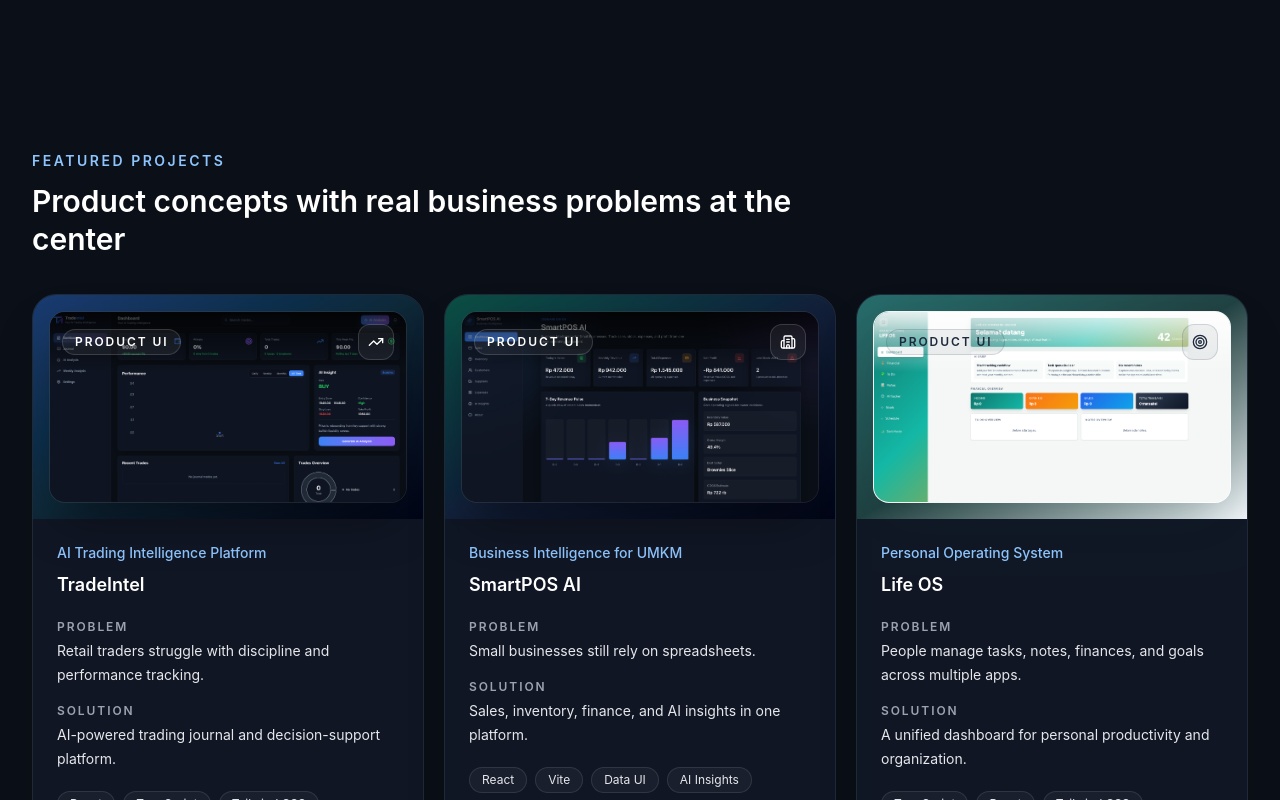
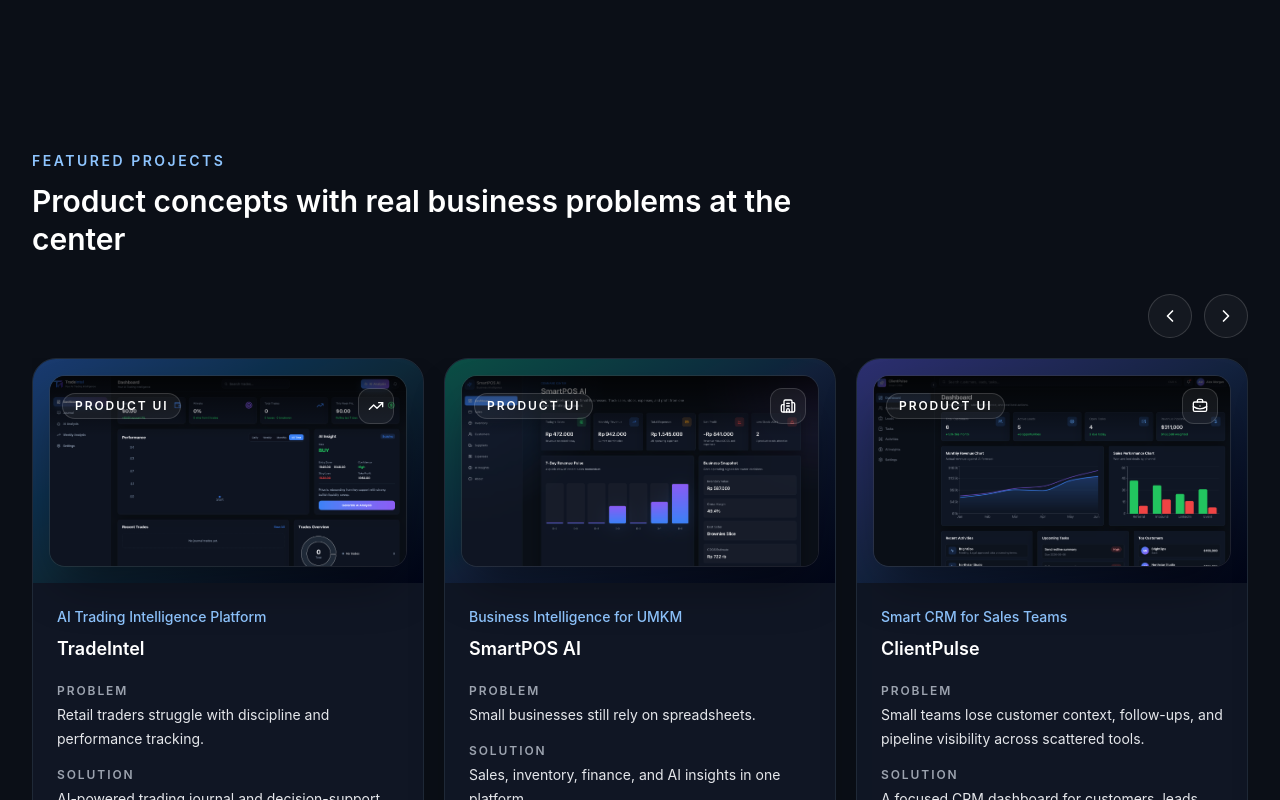
Before and after one commit to juliochrist/Porto-web, a React (Vite) app: page / in a window 1280 px wide. Shown: the part 2000-2800 px from the top of the page. Built offline with nearby package versions, Linux system fonts and the light colour scheme.

Commit message:
Add ClientPulse project carousel updates

```diff
--- a/src/App.tsx
+++ b/src/App.tsx
@@ -1,12 +1,14 @@
+import { useEffect, useState } from 'react'
 import { motion } from 'framer-motion'
 import {
   ArrowRight,
-  BadgeCheck,
   BarChart3,
   BrainCircuit,
   BriefcaseBusiness,
   Building2,
   CheckCircle2,
+  ChevronLeft,
+  ChevronRight,
   Code2,
   ExternalLink,
   Layers3,
@@ -28,6 +30,7 @@ const fadeUp = {
 const navItems = ['About', 'Journey', 'Projects', 'Skills', 'Vision', 'Contact']
 
 const githubUrl = 'https://github.com/juliochrist?tab=repositories'
+const linkedinUrl = 'https://www.linkedin.com/in/juliochrist2069/'
 const avatarUrl = '/avatar/julio-christianto.jpg'
 
 const timeline = [
@@ -86,6 +89,19 @@ const projects = [
     githubUrl: 'https://github.com/juliochrist/smartpos-ai',
   },
   {
+    name: 'ClientPulse',
+    tagline: 'Smart CRM for Sales Teams',
+    problem: 'Small teams lose customer context, follow-ups, and pipeline visibility across scattered tools.',
+    solution: 'A focused CRM dashboard for customers, leads, tasks, revenue pipeline, and AI-powered next actions.',
+    tech: ['React', 'TypeScript', 'CRM UI', 'AI Forecasting'],
+    color: 'from-indigo-500/35 via-blue-500/12 to-slate-950',
+    icon: BriefcaseBusiness,
+    image: '/project-screenshots/clientpulse.png',
+    imageTone: 'dark',
+    demoUrl: 'https://client-pulse-xi.vercel.app/',
+    githubUrl: 'https://github.com/juliochrist/ClientPulse',
+  },
+  {
     name: 'Life OS',
     tagline: 'Personal Operating System',
     problem: 'People manage tasks, notes, finances, and goals across multiple apps.',
@@ -118,7 +134,50 @@ const skillGroups = [
   },
 ]
 
+function getProjectVisibleCount() {
+  if (typeof window === 'undefined') {
+    return 3
+  }
+
+  if (window.innerWidth >= 1024) {
+    return 3
+  }
+
+  if (window.innerWidth >= 768) {
+    return 2
+  }
+
+  return 1
+}
+
 function App() {
+  const [projectIndex, setProjectIndex] = useState(0)
+  const [projectVisibleCount, setProjectVisibleCount] = useState(getProjectVisibleCount)
+  const maxProjectIndex = Math.max(projects.length - projectVisibleCount, 0)
+
+  useEffect(() => {
+    const handleResize = () => {
+      setProjectVisibleCount(getProjectVisibleCount())
+    }
+
+    handleResize()
+    window.addEventListener('resize', handleResize)
+
+    return () => window.removeEventListener('resize', handleResize)
+  }, [])
+
+  useEffect(() => {
+    setProjectIndex((current) => Math.min(current, maxProjectIndex))
+  }, [maxProjectIndex])
+
+  const showPreviousProject = () => {
+    setProjectIndex((current) => (current === 0 ? maxProjectIndex : current - 1))
+  }
+
+  const showNextProject = () => {
+    setProjectIndex((current) => (current === maxProjectIndex ? 0 : current + 1))
+  }
+
   return (
     <main className="min-h-screen bg-[#0B0F17] text-[#E5E7EB]">
       <nav className="fixed inset-x-0 top-0 z-50 border-b border-white/10 bg-[#0B0F17]/70 backdrop-blur-2xl">
@@ -162,9 +221,9 @@ function App() {
 
         <div className="mx-auto grid max-w-7xl gap-12 lg:grid-cols-[1.05fr_0.95fr] lg:items-center">
           <motion.div initial="hidden" animate="visible" variants={fadeUp} transition={{ duration: 0.7, ease: 'easeOut' }}>
-            <div className="mb-6 inline-flex items-center gap-2 rounded-full border border-blue-400/20 bg-blue-400/10 px-4 py-2 text-sm text-blue-100">
-              <BadgeCheck className="size-4 text-blue-300" />
-              Apple Developer Academy Applicant
+            <div className="mb-5 inline-flex items-center gap-2 rounded-full border border-blue-400/20 bg-blue-400/10 px-4 py-2 text-sm text-blue-100">
+              <Sparkles className="size-4 text-blue-300" />
+              Business-First AI Product Builder
             </div>
             <h1 className="max-w-5xl text-balance text-3xl font-semibold leading-[1.08] tracking-normal text-white sm:text-4xl lg:text-5xl">
               Building AI-Powered Products That Solve Real Problems
@@ -309,85 +368,49 @@ function App() {
       </Section>
 
       <Section id="projects" eyebrow="Featured Projects" title="Product concepts with real business problems at the center">
-        <div className="grid gap-5 lg:grid-cols-3">
-          {projects.map((project, index) => {
-            const Icon = project.icon
-            return (
-              <motion.article
-                key={project.name}
-                initial="hidden"
-                whileInView="visible"
-                viewport={{ once: true, margin: '-80px' }}
-                variants={fadeUp}
-                transition={{ duration: 0.5, delay: index * 0.08 }}
-                whileHover={{ y: -10, scale: 1.018 }}
-                className="group overflow-hidden rounded-3xl border border-[#1F2937] bg-[#111827]/85 shadow-2xl shadow-black/20 transition-colors duration-300 hover:border-blue-300/45 hover:bg-[#111827] hover:shadow-blue-950/30"
-              >
-                <div className={`h-56 bg-gradient-to-br ${project.color} p-4`}>
-                  <div
-                    className={`relative h-full overflow-hidden rounded-2xl border shadow-2xl ${
-                      project.imageTone === 'light'
-                        ? 'border-white/70 bg-white/80 shadow-emerald-950/20'
-                        : 'border-white/10 bg-black/30 shadow-black/40'
-                    }`}
-                  >
-                    <img
-                      src={project.image}
-                      alt={`${project.name} product screenshot`}
-                      className="h-full w-full object-cover object-left-top transition duration-700 group-hover:scale-105"
-                    />
-                    <div
-                      className={`absolute inset-x-0 top-0 flex items-center justify-between p-3 ${
-                        project.imageTone === 'light'
-                          ? 'bg-gradient-to-b from-white/85 to-transparent text-slate-800'
-                          : 'bg-gradient-to-b from-black/75 to-transparent text-white'
-                      }`}
-                    >
-                      <span className="rounded-full border border-current/15 bg-current/[0.06] px-3 py-1 text-xs font-semibold uppercase tracking-[0.16em]">
-                        Product UI
-                      </span>
-                      <span className="grid size-9 place-items-center rounded-xl border border-current/15 bg-current/[0.06] transition-transform duration-300 group-hover:rotate-6 group-hover:scale-110">
-                        <Icon className="size-4" />
-                      </span>
-                    </div>
-                  </div>
-                </div>
-                <div className="p-6">
-                  <p className="text-sm font-medium text-blue-300">{project.tagline}</p>
-                  <h3 className="mt-2 text-lg font-semibold text-white">{project.name}</h3>
-                  <div className="mt-5 space-y-4">
-                    <CaseLabel label="Problem" value={project.problem} />
-                    <CaseLabel label="Solution" value={project.solution} />
-                  </div>
-                  <div className="mt-5 flex flex-wrap gap-2">
-                    {project.tech.map((tech) => (
-                      <span key={tech} className="rounded-full border border-white/10 bg-white/[0.04] px-3 py-1 text-xs text-[#E5E7EB]">
-                        {tech}
-                      </span>
-                    ))}
-                  </div>
-                  <div className="mt-6 grid grid-cols-2 gap-3">
-                    <a
-                      href={project.demoUrl}
-                      target="_blank"
-                      rel="noreferrer"
-                      className="inline-flex items-center justify-center gap-2 rounded-full bg-white px-4 py-2.5 text-sm font-semibold text-[#0B0F17] transition hover:-translate-y-0.5 hover:bg-blue-100"
-                    >
-                      Live Demo <ExternalLink className="size-4" />
-                    </a>
-                    <a
-                      href={project.githubUrl}
-                      target="_blank"
-                      rel="noreferrer"
-                      className="inline-flex items-center justify-center gap-2 rounded-full border border-white/15 px-4 py-2.5 text-sm font-semibold text-white transition hover:-translate-y-0.5 hover:bg-white/[0.06]"
-                    >
-                      GitHub <Code2 className="size-4" />
-                    </a>
-                  </div>
-                </div>
-              </motion.article>
-            )
-          })}
+        <div className="mb-5 flex items-center justify-end gap-3">
+          <motion.button
+            type="button"
+            onClick={showPreviousProject}
+            aria-label="Show previous project"
+            whileTap={{ scale: 0.94 }}
+            className="grid size-11 place-items-center rounded-full border border-white/15 bg-white/[0.04] text-white transition hover:-translate-y-0.5 hover:border-blue-300/45 hover:bg-white/[0.08]"
+          >
+            <ChevronLeft className="size-5" />
+          </motion.button>
+          <motion.button
+            type="button"
+            onClick={showNextProject}
+            aria-label="Show next project"
+            whileTap={{ scale: 0.94 }}
+            className="grid size-11 place-items-center rounded-full border border-white/15 bg-white/[0.04] text-white transition hover:-translate-y-0.5 hover:border-blue-300/45 hover:bg-white/[0.08]"
+          >
+            <ChevronRight className="size-5" />
+          </motion.button>
+        </div>
+        <div className="overflow-hidden [--card-basis:100%] [--card-step:calc(100%_+_1.25rem)] md:[--card-basis:calc((100%_-_1.25rem)/2)] md:[--card-step:calc(((100%_-_1.25rem)/2)_+_1.25rem)] lg:[--card-basis:calc((100%_-_2.5rem)/3)] lg:[--card-step:calc(((100%_-_2.5rem)/3)_+_1.25rem)]">
+          <motion.div
+            animate={{ x: `calc(${projectIndex} * var(--card-step) * -1)` }}
+            transition={{ duration: 0.45, ease: [0.22, 1, 0.36, 1] }}
+            className="flex gap-5"
+          >
+            {projects.map((project) => (
+              <ProjectCard key={project.name} project={project} />
+            ))}
+          </motion.div>
+        </div>
+        <div className="mt-6 flex justify-center gap-2">
+          {Array.from({ length: maxProjectIndex + 1 }, (_, index) => (
+            <button
+              key={index}
+              type="button"
+              onClick={() => setProjectIndex(index)}
+              aria-label={`Show project slide ${index + 1}`}
+              className={`h-2.5 rounded-full transition-all duration-300 ${
+                projectIndex === index ? 'w-8 bg-[#3B82F6]' : 'w-2.5 bg-white/20 hover:bg-white/40'
+              }`}
+            />
+          ))}
         </div>
       </Section>
 
@@ -458,7 +481,7 @@ function App() {
             <ContactLink href="mailto:juliochristianto@gmail.com" icon={Mail} label="Email" value="juliochristianto@gmail.com" />
             <ContactLink href="tel:+6281321202069" icon={Phone} label="Phone" value="+62 813 2120 2069" />
             <ContactLink href={githubUrl} icon={Share2} label="GitHub" value="github.com/juliochrist" />
-            <ContactLink href="#" icon={Network} label="LinkedIn" value="Add profile link" />
+            <ContactLink href={linkedinUrl} icon={Network} label="LinkedIn" value="linkedin.com/in/juliochrist2069" />
           </div>
         </div>
       </Section>
@@ -516,6 +539,81 @@ function GlassPanel({ children }: { children: React.ReactNode }) {
   )
 }
 
+function ProjectCard({ project }: { project: (typeof projects)[number] }) {
+  const Icon = project.icon
+
+  return (
+    <motion.article
+      whileHover={{ y: -6, scale: 1.01 }}
+      transition={{ type: 'spring', stiffness: 260, damping: 24 }}
+      className="group min-w-[var(--card-basis)] overflow-hidden rounded-3xl border border-[#1F2937] bg-[#111827]/85 shadow-2xl shadow-black/20 transition-colors duration-300 hover:border-blue-300/45 hover:bg-[#111827] hover:shadow-blue-950/30"
+    >
+      <div className={`h-56 bg-gradient-to-br ${project.color} p-4`}>
+        <div
+          className={`relative h-full overflow-hidden rounded-2xl border shadow-2xl ${
+            project.imageTone === 'light'
+              ? 'border-white/70 bg-white/80 shadow-emerald-950/20'
+              : 'border-white/10 bg-black/30 shadow-black/40'
+          }`}
+        >
+          <img
+            src={project.image}
+            alt={`${project.name} product screenshot`}
+            className="h-full w-full object-cover object-left-top transition duration-700 ease-out group-hover:scale-105"
+          />
+          <div
+            className={`absolute inset-x-0 top-0 flex items-center justify-between p-3 ${
+              project.imageTone === 'light'
+                ? 'bg-gradient-to-b from-white/85 to-transparent text-slate-800'
+                : 'bg-gradient-to-b from-black/75 to-transparent text-white'
+            }`}
+          >
+            <span className="rounded-full border border-current/15 bg-current/[0.06] px-3 py-1 text-xs font-semibold uppercase tracking-[0.16em]">
+              Product UI
+            </span>
+            <span className="grid size-9 place-items-center rounded-xl border border-current/15 bg-current/[0.06] transition-transform duration-300 group-hover:rotate-6 group-hover:scale-110">
+              <Icon className="size-4" />
+            </span>
+          </div>
+        </div>
+      </div>
+      <div className="p-6">
+        <p className="text-sm font-medium text-blue-300">{project.tagline}</p>
+        <h3 className="mt-2 text-lg font-semibold text-white">{project.name}</h3>
+        <div className="mt-5 space-y-4">
+          <CaseLabel label="Problem" value={project.problem} />
+          <CaseLabel label="Solution" value={project.solution} />
+        </div>
+        <div className="mt-5 flex flex-wrap gap-2">
+          {project.tech.map((tech) => (
+            <span key={tech} className="rounded-full border border-white/10 bg-white/[0.04] px-3 py-1 text-xs text-[#E5E7EB]">
+              {tech}
+            </span>
+          ))}
+        </div>
+        <div className="mt-6 grid grid-cols-2 gap-3">
+          <a
+            href={project.demoUrl}
+            target="_blank"
+            rel="noreferrer"
+            className="inline-flex items-center justify-center gap-2 rounded-full bg-white px-4 py-2.5 text-sm font-semibold text-[#0B0F17] transition hover:-translate-y-0.5 hover:bg-blue-100"
+          >
+            Live Demo <ExternalLink className="size-4" />
+          </a>
+          <a
+            href={project.githubUrl}
+            target="_blank"
+            rel="noreferrer"
+            className="inline-flex items-center justify-center gap-2 rounded-full border border-white/15 px-4 py-2.5 text-sm font-semibold text-white transition hover:-translate-y-0.5 hover:bg-white/[0.06]"
+          >
+            GitHub <Code2 className="size-4" />
+          </a>
+        </div>
+      </div>
+    </motion.article>
+  )
+}
+
 function CaseLabel({ label, value }: { label: string; value: string }) {
   return (
     <div>
```
Also changed, not shown: public/project-screenshots/clientpulse.png (added).
